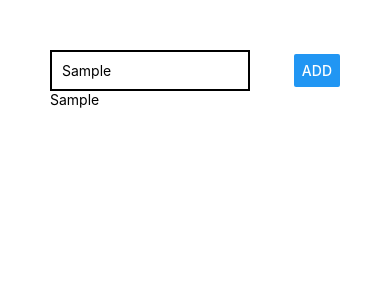
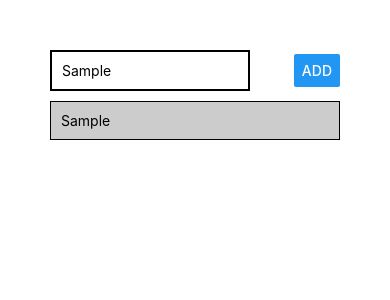
Before and after one commit to toveson/goals-rn, a React Native app: screen / in a window 390 px wide. Both pictures are taken after typing "Sample" into the empty fields and a click on the button "ADD". Shown: the top 300 px of the page. Built offline with nearby package versions, Linux system fonts and the light colour scheme.

Commit message:
optimized scrollable goals

```diff
--- a/App.js
+++ b/App.js
@@ -4,6 +4,8 @@ import {
   StyleSheet,
   Text,
   View,
+  ScrollView,
+  FlatList,
   TextInput,
   Button,
 } from 'react-native';
@@ -13,7 +15,7 @@ export default function App() {
   // using state to get the user entered goal
   const [enteredGoal, setEnteredGoal] = useState('');
   // array of entered goals
-  const [goals, setGoals] = useState( [] );
+  const [goals, setGoals] = useState([]);
 
   // gets the users entered text on each keystroke
   const goalInputHandler = (enteredText) => {
@@ -23,7 +25,7 @@ export default function App() {
   // manages the array of entered goals
   const addGoalHandler = () => {
     // gets current array of goals and ands the entered text to the array
-    setGoals( goals => [...goals, enteredGoal]);
+    setGoals(goals => [...goals, { key: Math.random().toString(), text: enteredGoal }]);
   };
 
   return (
@@ -44,10 +46,19 @@ export default function App() {
         />
 
       </View>
-        <View >
-          {goals.map((goal) => <Text key={goal} >{goal}</Text> )}
-        </View>
-      {/* view of the users goals */}
+      {/* A conditionally rendered scrolling component view of the users goals */}
+      <FlatList
+        keyExtractor={(item, index) => item.key}
+        data={goals}
+        // makes a View component for each item in goal array
+        renderItem={itemData => (
+          <View style={styles.goalListItem}>
+            {/* text is wrapped in a view component for styling because view doesn't fully support styles */}
+            <Text>
+              {itemData.item.text}
+            </Text>
+          </View>
+        )} />
       <View>
 
       </View>
@@ -69,6 +80,13 @@ const styles = StyleSheet.create({
     borderWidth: 2,
     padding: 10,
     width: 200,
+  },
+  goalListItem: {
+    padding: 10,
+    marginVertical: 10,
+    backgroundColor: '#cccccc',
+    borderColor: 'black',
+    borderWidth: 1
   }
 
 })
```
